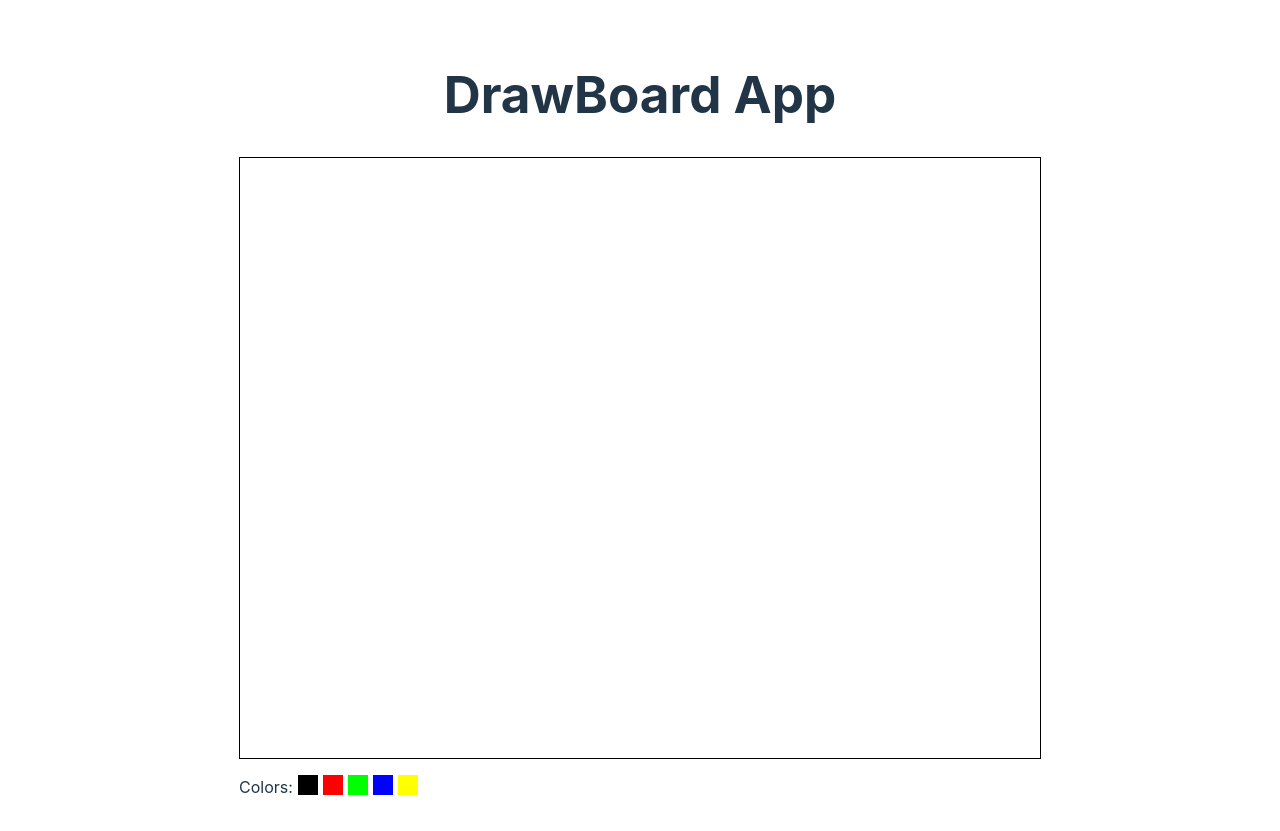
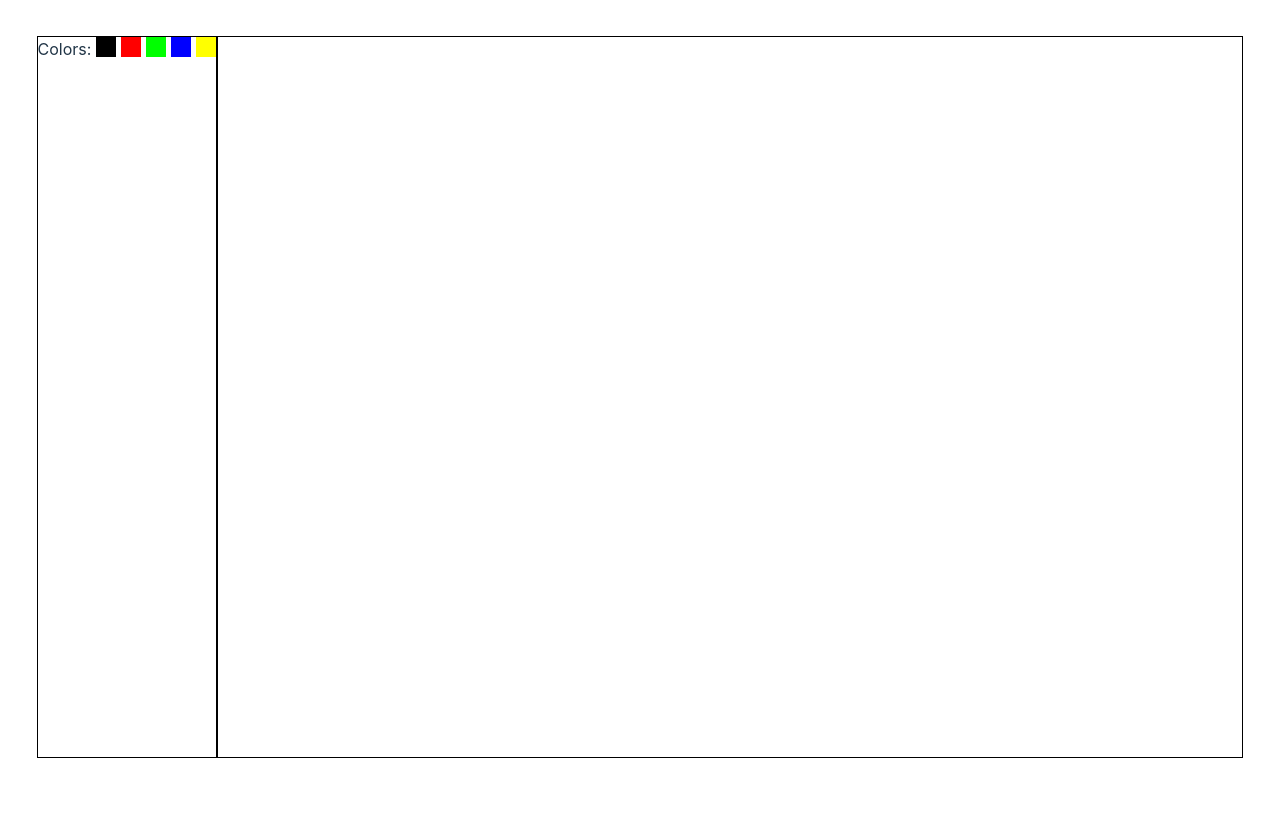
Before and after one commit to nikhil-tiwary61/drawing-board, a React (Vite) app: page / in a window 1280 px wide. After the commit the page ends 800 px from the top, so only its background shows below. Built offline with nearby package versions, Linux system fonts and the light colour scheme.

Commit message:
add style to app.js for better UX

```diff
--- a/src/App.css
+++ b/src/App.css
@@ -5,14 +5,22 @@
   text-align: center;
 }
 
+#components {
+  display: flex;
+  flex-direction: row;
+}
+
 canvas {
   border: 1px solid #000;
+  height: 90vh;
+  width: 80vw;
 }
 
 /* Toolbar.css */
 .toolbar {
   display: flex;
-  margin-top: 10px;
+  height: 90vh;
+  border: 1px solid #000;
 }
 
 .color-option {
--- a/src/App.jsx
+++ b/src/App.jsx
@@ -13,10 +13,10 @@ function App() {
 
   return (
     <>
-      <div>
-        <h1>DrawBoard App</h1>
+      {/* <h1>DrawBoard App</h1> */}
+      <div id="components">
+        <ToolBar changeColor={changeColor} />
         <Canvas currentColor={currentColor} />
-        <ToolBar changeColor={changeColor} />
       </div>
     </>
   );
--- a/src/components/Canvas.jsx
+++ b/src/components/Canvas.jsx
@@ -47,8 +47,6 @@ export default function Canvas({ currentColor }) {
     <div>
       <canvas
         ref={canvasRef}
-        width={800}
-        height={600}
         onMouseDown={startDrawing}
         onMouseMove={draw}
         onMouseUp={endDrawing}
```
